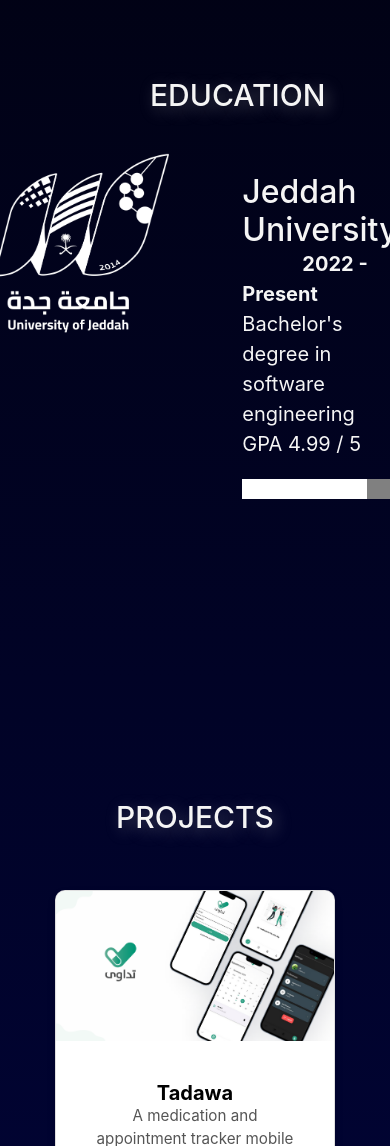
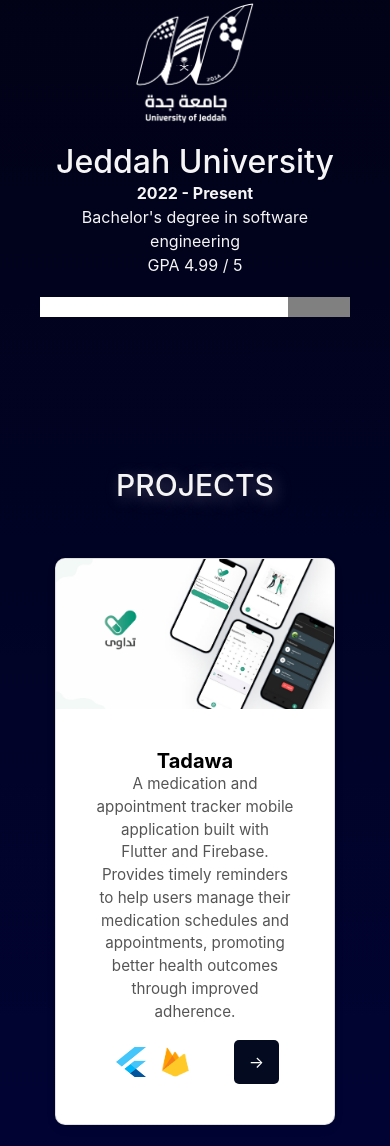
Before and after one commit to AreejAljuhani/AreejAljuhani.github.io, a plain HTML site: page index.html in a window 390 px wide. Shown: the part 854-2000 px from the top of the page. Drawn offline with nearby package versions, Linux system fonts and the light colour scheme.

Commit message:
Made small changes

```diff
--- a/Styles/style.css
+++ b/Styles/style.css
@@ -459,7 +459,8 @@ footer p {
   #about,
   #projects,
   #certifications,
-  #skills {
+  #skills,
+  #education {
     margin: 50px 20px;
     padding: 50px 20px;
   }
@@ -475,9 +476,38 @@ footer p {
   .certification-grid {
     grid-template-columns: 1fr 2fr;
   }
+
+  #education img {
+    width: 150px;
+    height: 150px;
+  }
+
+  .edu-container {
+    flex-direction: column;
+    align-items: center;
+  }
+
+  .edu-content {
+    margin-left: 0;
+    text-align: center;
+  }
+
+  .date {
+    display: block;
+    margin: 0;
+  }
 }
 
 @media (max-width: 768px) {
+
+  .edu-container {
+    flex-direction: column;
+  }
+
+  .edu-content {
+    margin-left: 0;
+  }
+
   #logo {
     display: none;
   }
@@ -522,6 +552,15 @@ footer p {
 }
 
 @media (max-width: 576px) {
+  #education p {
+    font-size: 16px;
+  }
+
+  #education img {
+    width: 120px;
+    height: 120px;
+  }
+
   #about h1 {
     font-size: 40px;
   }
--- a/index.html
+++ b/index.html
@@ -207,10 +207,6 @@
                   class="img-tech"
                   src="Assets/Images/logo/java.png"
                   alt="java logo">
-                <a
-                  href=""
-                  target="_blank"
-                  class="btn btn-primary">&#x2192;</a>
               </div>
             </div>
           </div>
@@ -257,11 +253,7 @@
                 <img
                   class="img-tech"
                   src="Assets/Images/logo/java.png"
-                  alt="ardunio logo">
-                <a
-                  href=""
-                  target="_blank"
-                  class="btn btn-primary">&#x2192;</a>
+                  alt="java logo">
               </div>
             </div>
           </div>
```
Also changed, not shown: 1 other file.
